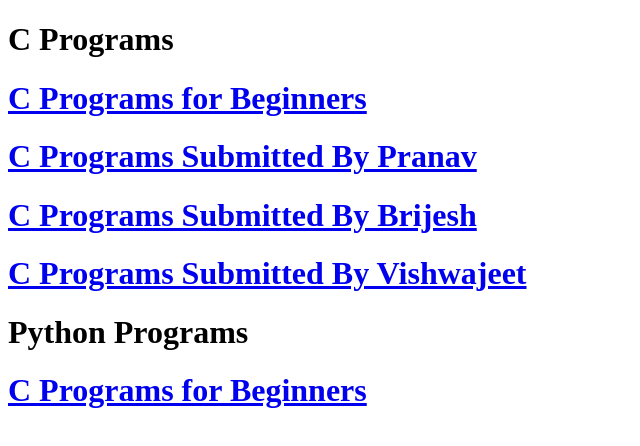
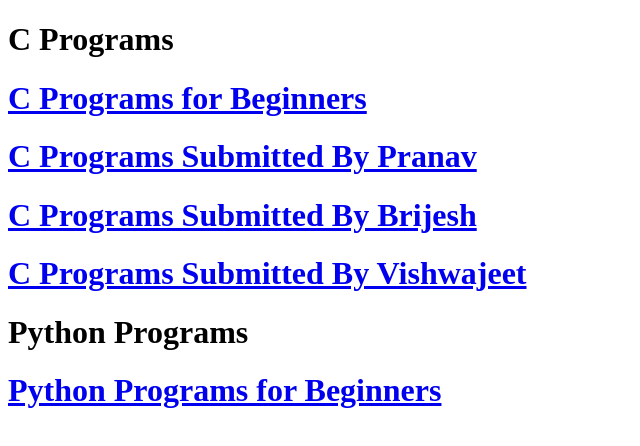
Before and after one commit to SabaHilal/StudentsResources, a plain HTML site: page index.html in a window 1280 px wide. Shown: the whole page, without its empty margins (0-640 px from the left). Drawn offline with Linux system fonts and the light colour scheme.

Commit message:
Update index.html

```diff
--- a/index.html
+++ b/index.html
@@ -22,7 +22,7 @@
     <div>
      <h1>Python Programs</h1>
     <a href="./PYTHONProgramsforBeginners.pdf">
-        <h1>C Programs for Beginners</h1>
+        <h1>Python Programs for Beginners</h1>
     </a>
     </div>
   </body>
```
